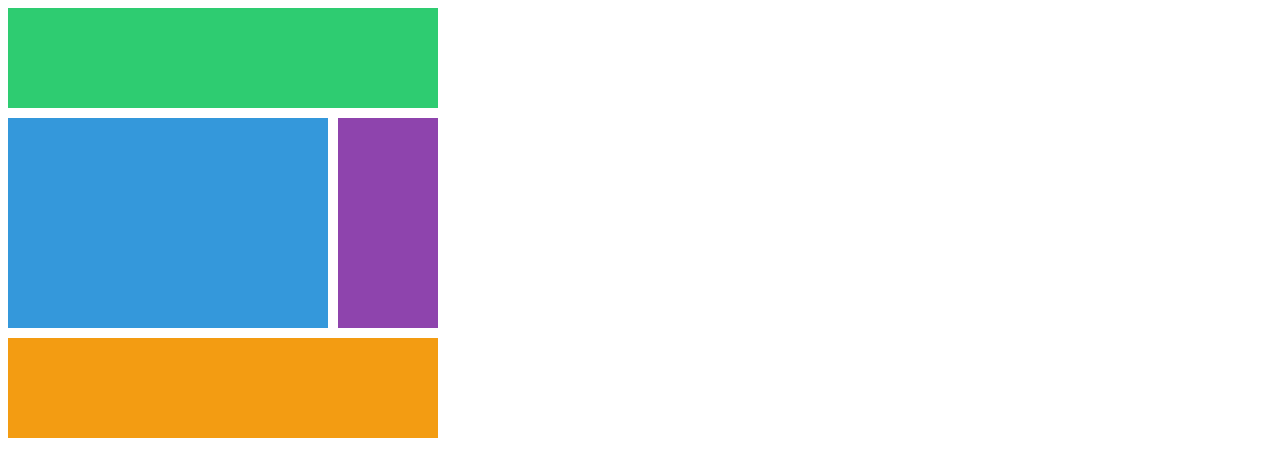
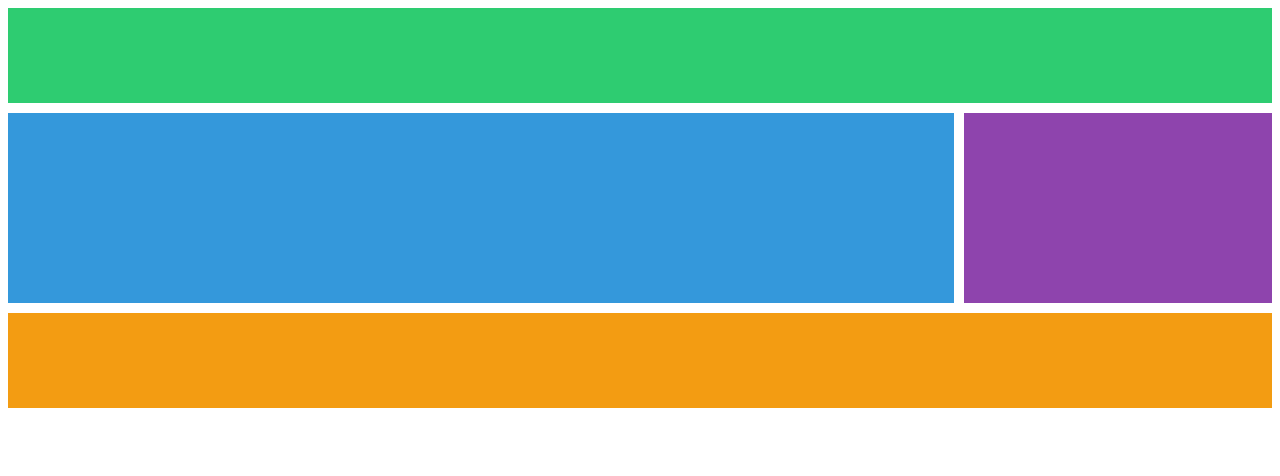
Before and after one commit to easycoders-academy/scss-masterclass, a plain HTML site: page index.html in a window 1280 px wide. Drawn offline with Linux system fonts and the light colour scheme.

Commit message:
2.7 grid-template

```diff
--- a/styles.css
+++ b/styles.css
@@ -4,29 +4,32 @@ body {
 
 .grid {
     display: grid;
+    height: 50vh;
     gap: 10px;
-    grid-template-columns: [first-line] 100px [second-line] 100px [third-line] 100px [fourth-line] 100px [fifth-line] ;
-    grid-template-rows: repeat(4, 100px [repeat-line]) ;
+    grid-template:
+        [header-start] "header header header header" 1fr [header-end]
+        [content-start] "content content content nav" 2fr [content-end]
+        [footer-start] "footer footer footer footer" 1fr [footer-end] / 1fr 1fr 1fr 1fr
+    ;
 
 }
 
 .header {
     background-color: #2ecc71;
-    grid-column: span 4;
+    grid-area: header;
 }
 
 .content {
     background-color: #3498db;
-    grid-column: first-line / fourth-line;
-    grid-row: repeat-line 1 / repeat-line 3;
+    grid-area: content;
 }
 
 .nav {
     background-color: #8e44ad;
-    grid-row: span 2;
+    grid-area: nav;
 }
 
 .footer {
     background-color: #f39c12;
-    grid-column: span 4;
+    grid-area: footer;
 }
```
Also changed, not shown: README.md.
